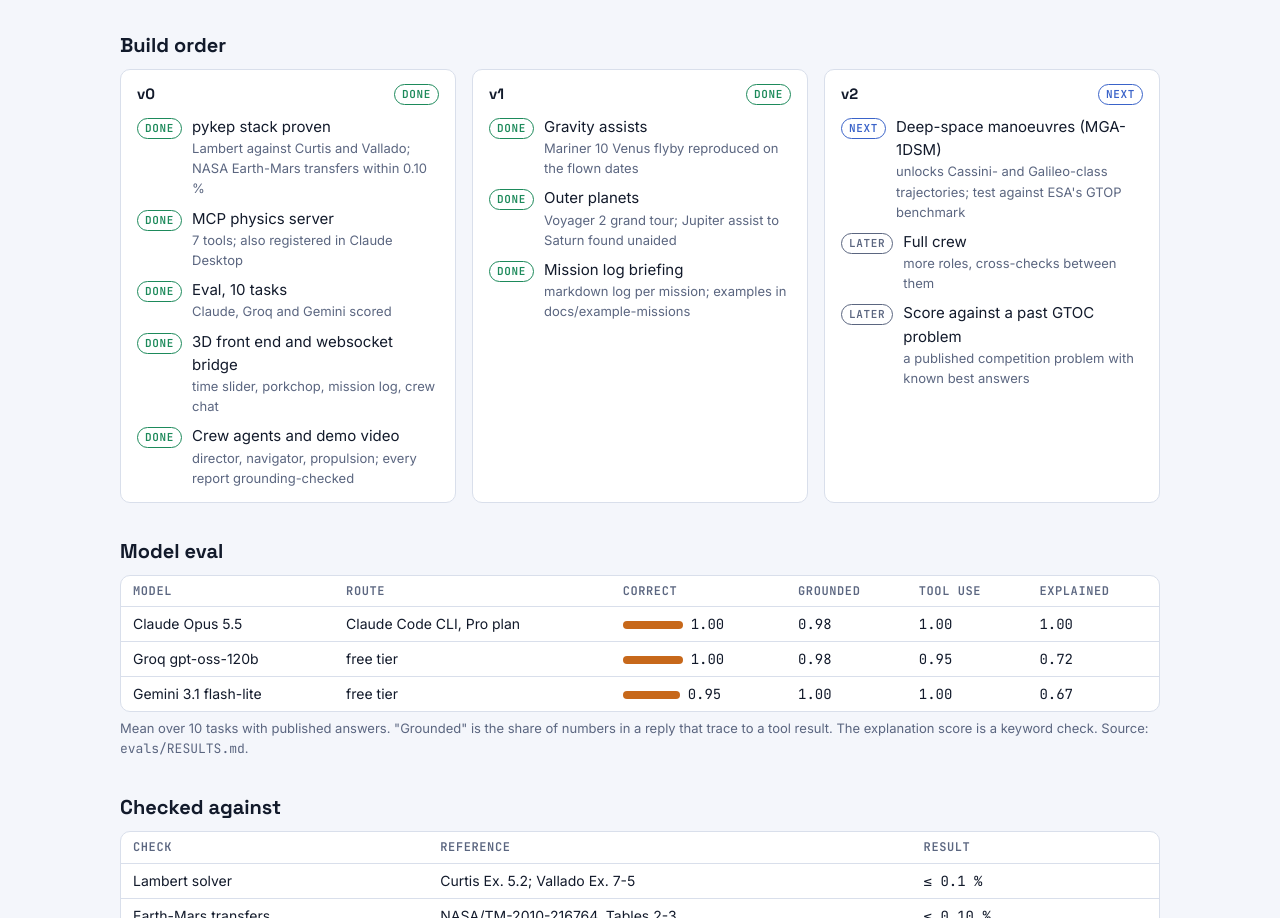
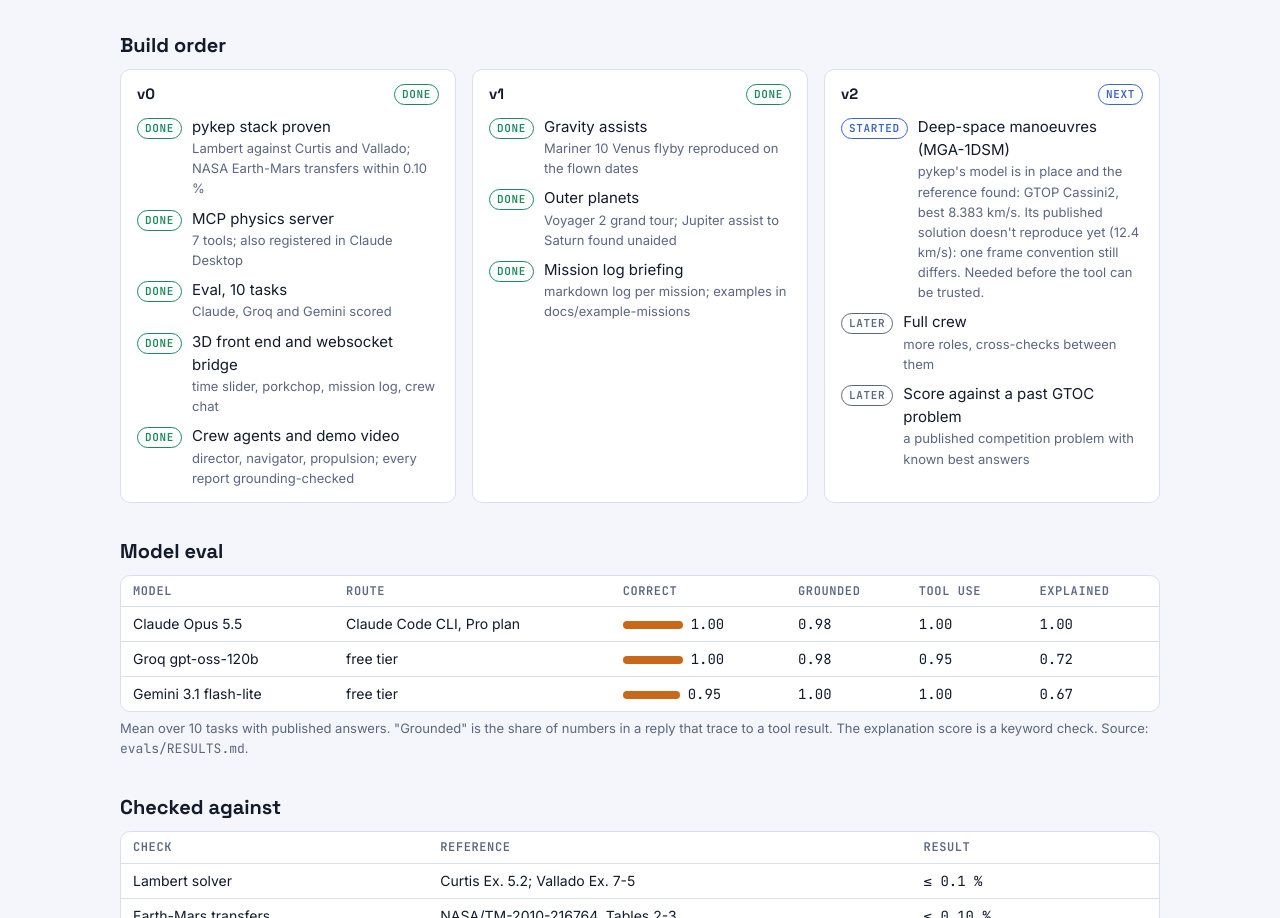
Before and after one commit to thegr4nge/mission-control, a plain HTML site: page docs/progress/index.html in a window 1280 px wide. Shown: the part 1014-1932 px from the top of the page. Drawn offline with Linux system fonts and the light colour scheme; files whose address does not match are found by name.

Commit message:
Progress page: deep-space manoeuvre status
Co-Authored-By: Claude Opus 5.5 <noreply@anthropic.com>

```diff
--- a/docs/progress/index.html
+++ b/docs/progress/index.html
@@ -109,7 +109,7 @@
       <div class="phase">
         <h3>v2 <span class="pill next">next</span></h3>
         <ol>
-          <li><span class="pill next">next</span><span class="li-text">Deep-space manoeuvres (MGA-1DSM)<small>unlocks Cassini- and Galileo-class trajectories; test against ESA's GTOP benchmark</small></span></li>
+          <li><span class="pill next">started</span><span class="li-text">Deep-space manoeuvres (MGA-1DSM)<small>pykep's model is in place and the reference found: GTOP Cassini2, best 8.383 km/s. Its published solution doesn't reproduce yet (12.4 km/s): one frame convention still differs. Needed before the tool can be trusted.</small></span></li>
           <li><span class="pill later">later</span><span class="li-text">Full crew<small>more roles, cross-checks between them</small></span></li>
           <li><span class="pill later">later</span><span class="li-text">Score against a past GTOC problem<small>a published competition problem with known best answers</small></span></li>
         </ol>
```
